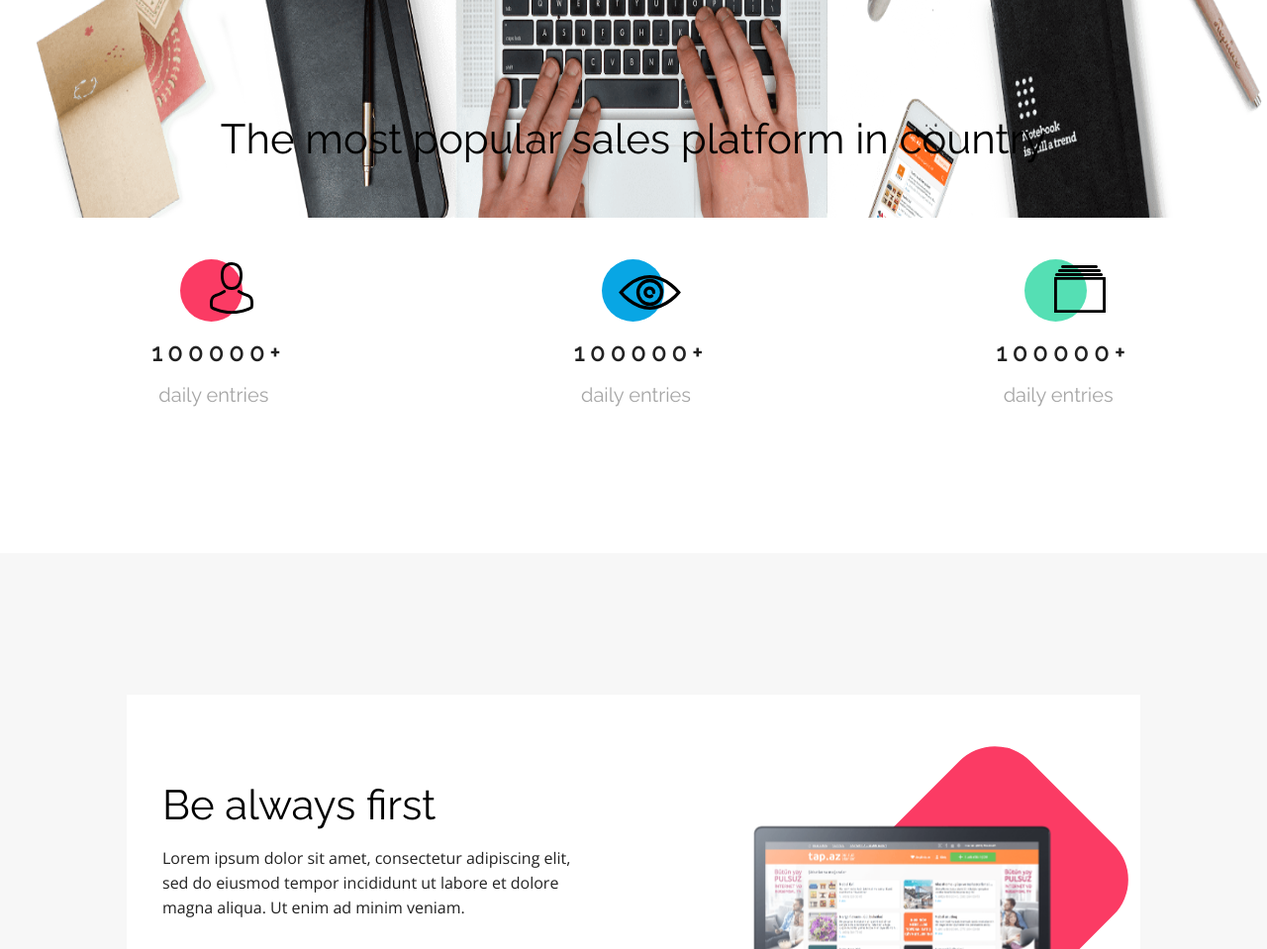
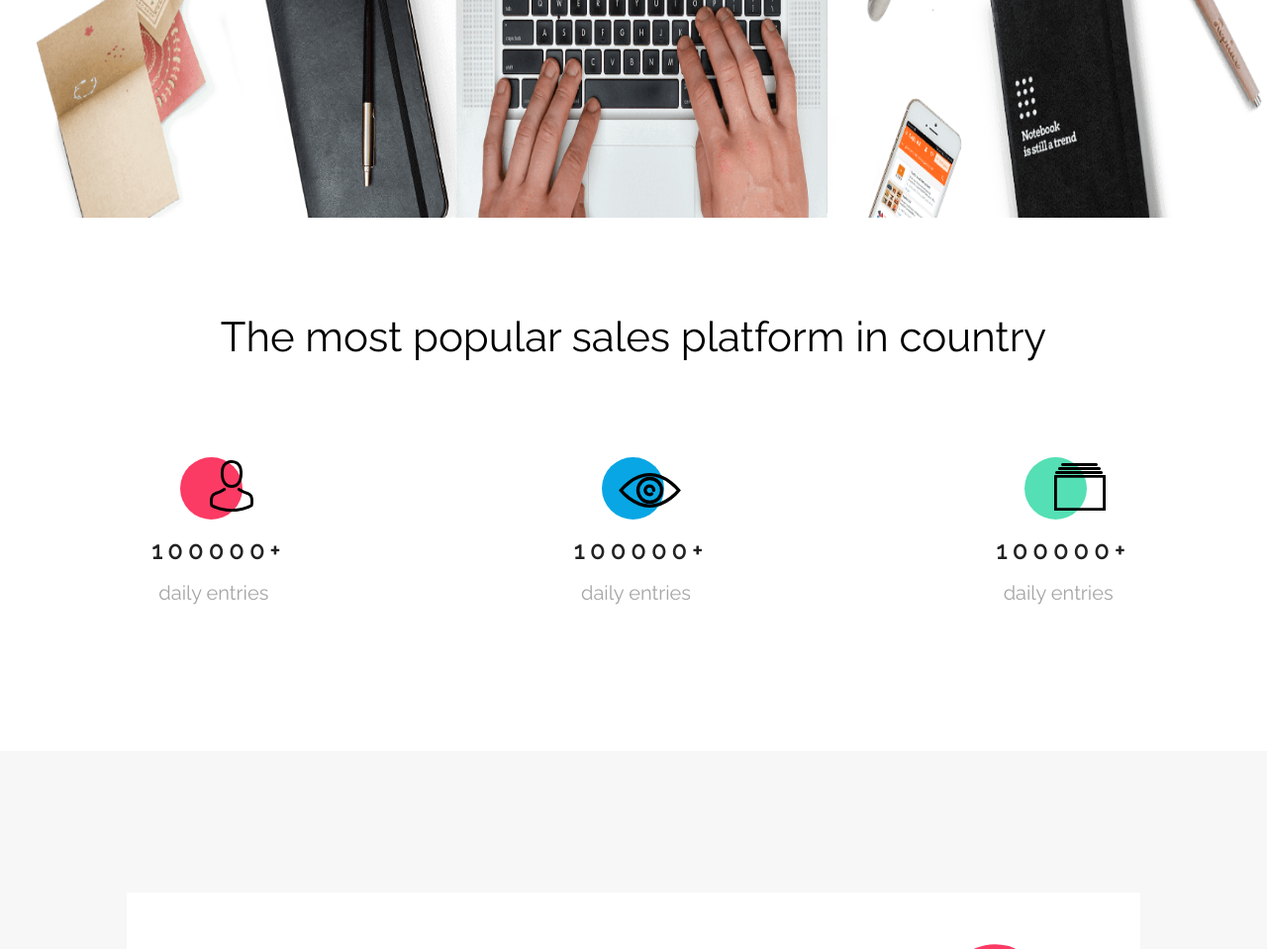
Before and after one commit to RaQ13/bestshop, a plain HTML site: page index.html in a window 1280 px wide. Shown: the part 580-1539 px from the top of the page at 99% size. Drawn offline with nearby package versions, Linux system fonts and the light colour scheme.

Commit message:
fixed stastistic header

```diff
--- a/css/style.css
+++ b/css/style.css
@@ -130,7 +130,7 @@ h1, h2 {
 }
 /*finished banner */
 .statistics {
-    margin-top: -100px;
+    padding-top: 100px;
     text-align: center;
 }
 .statistics-content {
```
